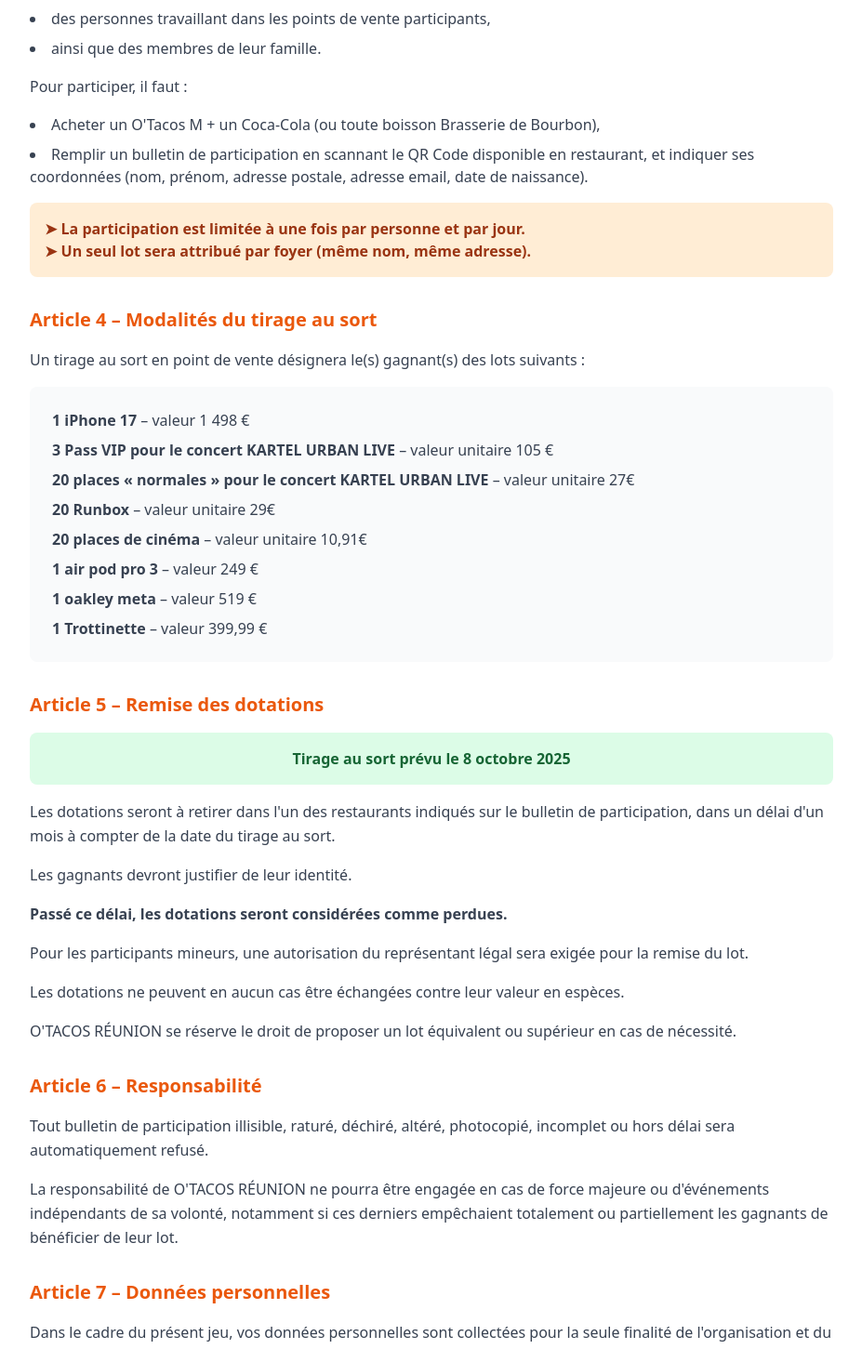
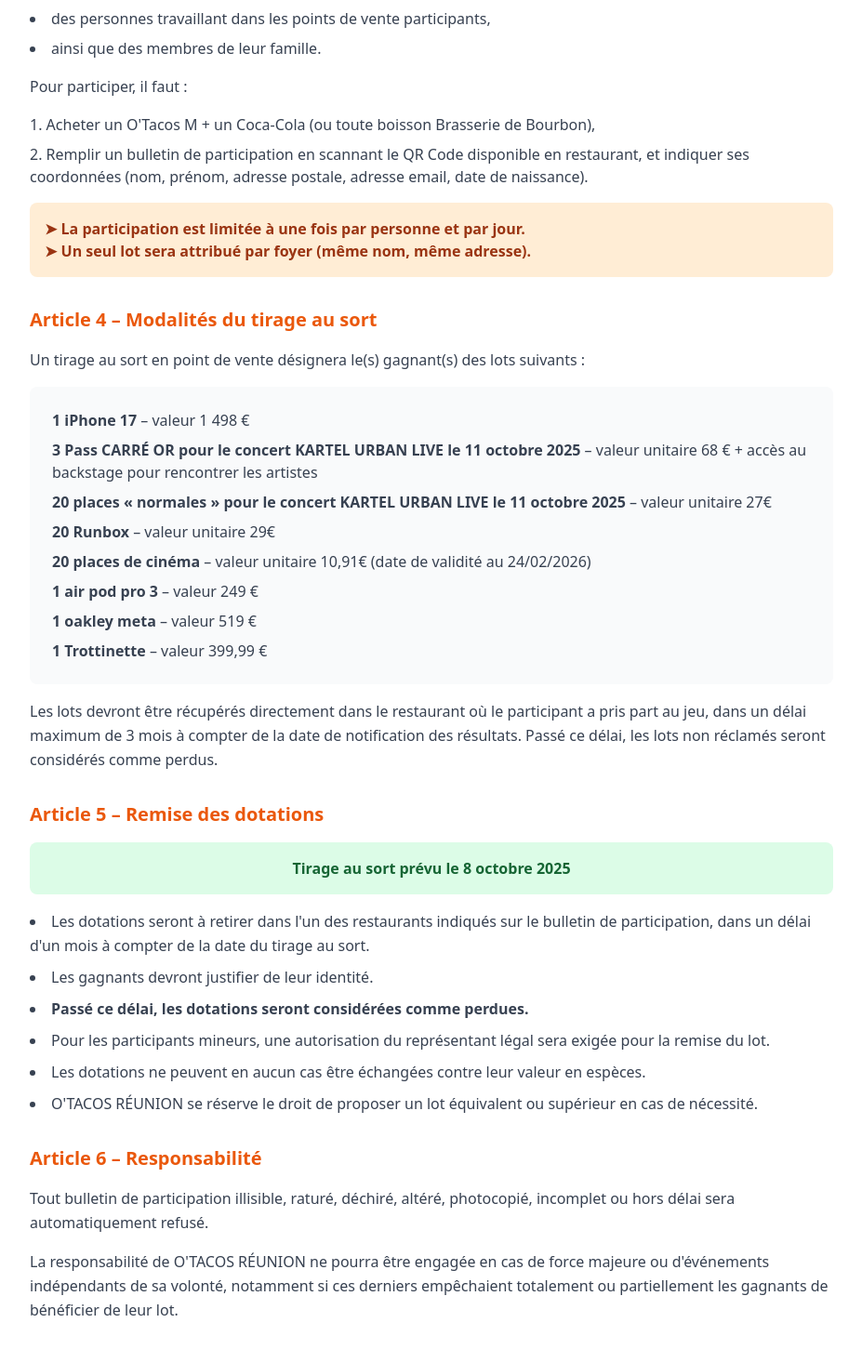
Before and after one commit to zenithinvictus974/www.french-tacos-day.com, a React (Vite) app: page /reglement in a window 1280 px wide. Shown: the part 840-2291 px from the top of the page at 93% size, without its empty margins (176-1103 px from the left). Built offline with nearby package versions, Linux system fonts and the light colour scheme; a web font is replaced by a local one.

Commit message:
Initial commit from your app

```diff
--- a/src/pages/RulesPage.tsx
+++ b/src/pages/RulesPage.tsx
@@ -74,10 +74,10 @@
               <li>ainsi que des membres de leur famille.</li>
             </ul>
             <p className="text-gray-700 leading-relaxed mb-4">Pour participer, il faut :</p>
-            <ul className="list-disc list-inside text-gray-700 mb-4 space-y-2">
+            <ol className="list-decimal list-inside text-gray-700 mb-4 space-y-2">
               <li>Acheter un O'Tacos M + un Coca-Cola (ou toute boisson Brasserie de Bourbon),</li>
               <li>Remplir un bulletin de participation en scannant le QR Code disponible en restaurant, et indiquer ses coordonnées (nom, prénom, adresse postale, adresse email, date de naissance).</li>
-            </ul>
+            </ol>
             <div className="bg-orange-100 p-4 rounded-lg">
               <p className="text-orange-800 font-semibold">➤ La participation est limitée à une fois par personne et par jour.</p>
               <p className="text-orange-800 font-semibold">➤ Un seul lot sera attribué par foyer (même nom, même adresse).</p>
@@ -90,18 +90,21 @@
             <p className="text-gray-700 leading-relaxed mb-4">
               Un tirage au sort en point de vente désignera le(s) gagnant(s) des lots suivants :
             </p>
-            <div className="bg-gray-50 p-6 rounded-lg">
+            <div className="bg-gray-50 p-6 rounded-lg mb-4">
               <ul className="space-y-2 text-gray-700">
                 <li><strong>1 iPhone 17</strong> – valeur 1 498 €</li>
-                <li><strong>3 Pass VIP pour le concert KARTEL URBAN LIVE</strong> – valeur unitaire 105 €</li>
-                <li><strong>20 places « normales » pour le concert KARTEL URBAN LIVE</strong> – valeur unitaire 27€</li>
+                <li><strong>3 Pass CARRÉ OR pour le concert KARTEL URBAN LIVE le 11 octobre 2025</strong> – valeur unitaire 68 € + accès au backstage pour rencontrer les artistes</li>
+                <li><strong>20 places « normales » pour le concert KARTEL URBAN LIVE le 11 octobre 2025</strong> – valeur unitaire 27€</li>
                 <li><strong>20 Runbox</strong> – valeur unitaire 29€</li>
-                <li><strong>20 places de cinéma</strong> – valeur unitaire 10,91€</li>
+                <li><strong>20 places de cinéma</strong> – valeur unitaire 10,91€ (date de validité au 24/02/2026)</li>
                 <li><strong>1 air pod pro 3</strong> – valeur 249 €</li>
                 <li><strong>1 oakley meta</strong> – valeur 519 €</li>
                 <li><strong>1 Trottinette</strong> – valeur 399,99 €</li>
               </ul>
             </div>
+            <p className="text-gray-700 leading-relaxed">
+              Les lots devront être récupérés directement dans le restaurant où le participant a pris part au jeu, dans un délai maximum de 3 mois à compter de la date de notification des résultats. Passé ce délai, les lots non réclamés seront considérés comme perdus.
+            </p>
           </section>
 
           {/* Article 5 */}
@@ -111,12 +114,14 @@
               <p className="text-green-800 font-semibold text-center">Tirage au sort prévu le 8 octobre 2025</p>
             </div>
             <div className="text-gray-700 leading-relaxed space-y-4">
-              <p>Les dotations seront à retirer dans l'un des restaurants indiqués sur le bulletin de participation, dans un délai d'un mois à compter de la date du tirage au sort.</p>
-              <p>Les gagnants devront justifier de leur identité.</p>
-              <p><strong>Passé ce délai, les dotations seront considérées comme perdues.</strong></p>
-              <p>Pour les participants mineurs, une autorisation du représentant légal sera exigée pour la remise du lot.</p>
-              <p>Les dotations ne peuvent en aucun cas être échangées contre leur valeur en espèces.</p>
-              <p>O'TACOS RÉUNION se réserve le droit de proposer un lot équivalent ou supérieur en cas de nécessité.</p>
+              <ul className="list-disc list-inside space-y-2">
+                <li>Les dotations seront à retirer dans l'un des restaurants indiqués sur le bulletin de participation, dans un délai d'un mois à compter de la date du tirage au sort.</li>
+                <li>Les gagnants devront justifier de leur identité.</li>
+                <li><strong>Passé ce délai, les dotations seront considérées comme perdues.</strong></li>
+                <li>Pour les participants mineurs, une autorisation du représentant légal sera exigée pour la remise du lot.</li>
+                <li>Les dotations ne peuvent en aucun cas être échangées contre leur valeur en espèces.</li>
+                <li>O'TACOS RÉUNION se réserve le droit de proposer un lot équivalent ou supérieur en cas de nécessité.</li>
+              </ul>
             </div>
           </section>
 
@@ -133,7 +138,8 @@
           <section>
             <h3 className="text-xl font-bold mb-4 text-orange-600">Article 7 – Données personnelles</h3>
             <div className="text-gray-700 leading-relaxed space-y-4">
-              <p>Dans le cadre du présent jeu, vos données personnelles sont collectées pour la seule finalité de l'organisation et du suivi du jeu concours. Elles ne seront utilisées à d'autres fins qu'avec votre consentement exprès.</p>
+              <p>Dans le cadre du présent jeu, vos données personnelles sont collectées pour la seule finalité de l'organisation et du suivi du jeu concours.</p>
+              <p>Elles ne seront utilisées à d'autres fins qu'avec votre consentement exprès.</p>
               <p>Conformément à la réglementation en vigueur, chaque participant dispose d'un droit :</p>
               <ul className="list-disc list-inside space-y-1 ml-4">
                 <li>d'information, d'accès et de portabilité,</li>
```
